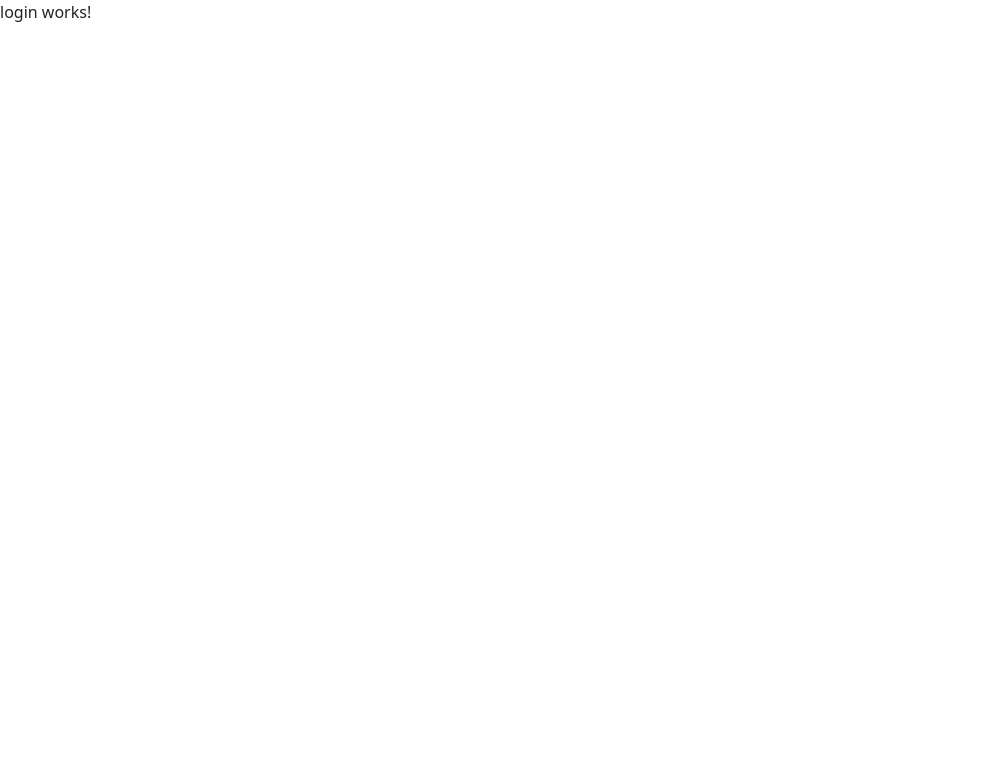
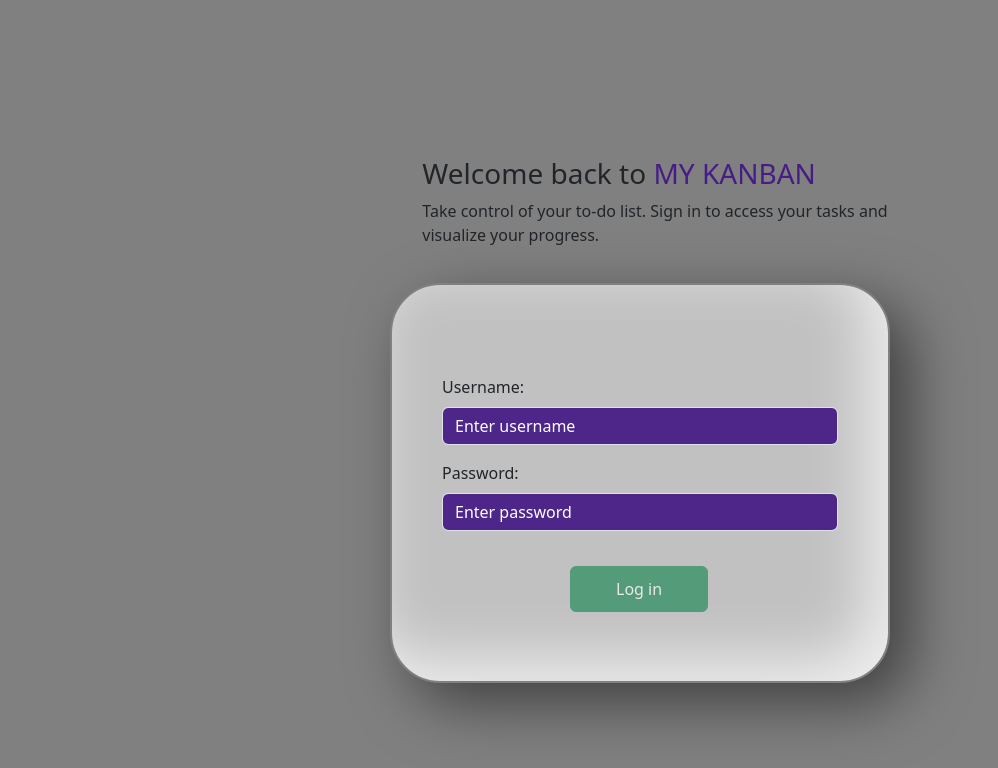
Before and after one commit to tarun19991121/My-Kanban, an Angular app: page /login in a window 1280 px wide. Shown: the top 768 px of the page, without its empty margins (0-998 px from the left). Built offline with nearby package versions, Linux system fonts and the light colour scheme; no server answers.

Commit message:
added Login Component

```diff
--- a/src/app/app.component.ts
+++ b/src/app/app.component.ts
@@ -1,3 +1,4 @@
+import { provideHttpClient } from '@angular/common/http';
 import { Component } from '@angular/core';
 import { RouterLink, RouterLinkActive, RouterOutlet } from '@angular/router';
 
--- a/src/app/app.config.ts
+++ b/src/app/app.config.ts
@@ -2,7 +2,8 @@ import { ApplicationConfig, provideZoneChangeDetection } from '@angular/core';
 import { provideRouter } from '@angular/router';
 
 import { routes } from './app.routes';
+import { provideHttpClient } from '@angular/common/http';
 
 export const appConfig: ApplicationConfig = {
-  providers: [provideZoneChangeDetection({ eventCoalescing: true }), provideRouter(routes)]
+  providers: [provideHttpClient(), provideZoneChangeDetection({ eventCoalescing: true }), provideRouter(routes)]
 };
--- a/src/app/components/login/login.component.css
+++ b/src/app/components/login/login.component.css
@@ -0,0 +1,61 @@
+.external-div {
+    height: 100vh;
+    margin: 0;
+    background-color: gray;
+}
+
+.next-inner {
+    margin-top: 20px;
+    height: 400px;
+    width: 500px;
+    background-color: #c1c1c1;
+    padding: 50px;
+    border-radius: 50px;
+    border: 2px solid gray;
+    box-shadow: 20px 20px 60px #00000080, inset -20px -20px 60px #ffffffba;
+}
+
+.inner {
+    margin-top: 40px;
+}
+
+.heading {
+    color: rgb(70, 29, 132);
+}
+
+.external-div {
+    display: flex;
+    flex-direction: column;
+    align-items: center;
+    justify-content: center;
+}
+
+#log-but {
+    padding: 10px;
+    padding-left: 45px;
+    padding-right: 45px;
+
+    margin-left: 128px;
+    margin-top: 10px;
+}
+
+.form-all {
+    margin-top: 40px;
+}
+
+.inner {
+    margin-left: 30px;
+}
+
+.form-control {
+    background-color: rgb(78, 38, 138);
+    color: white;
+}
+
+.form-control::placeholder {
+    color: white;
+}
+
+.form-3 {
+    margin-top: 25px;
+}
--- a/src/app/components/login/login.component.html
+++ b/src/app/components/login/login.component.html
@@ -1 +1,55 @@
-<p>login works!</p>
+<div class="external-div">
+    <div class="inner">
+      <div class="inner-1">
+        <h3 class="text-t">Welcome back to <span class="heading">MY KANBAN</span></h3>
+      </div>
+      <div class="inner-2">
+        <p class="text-34">Take control of your to-do list. Sign in to access your tasks and
+          <br>
+          visualize your progress.
+        </p>
+      </div>
+    </div>
+
+    <div class="next-inner">
+      <div class="form">
+        <form action="/action_page.php" #form="ngForm" >
+          <div class="form-all">
+            <div class="form-in1">
+              <div class="mb-3 mt-3">
+                <label for="uname" class="form-label">Username:</label>
+                <input type="text" name="username" #username="ngModel" class="form-control" [(ngModel)]="userobj.username"
+                  id="uname" minlength="5" placeholder="Enter username" required>
+                <div class="text-danger">
+                  @if((username.touched || username.dirty) && username.errors?.['required']){
+                  <span>This is required</span>
+                  } @else if ((username.touched || username.dirty) &&username.errors?.['minlength']) {
+                  <span>Minimum 5 chars required!!</span>
+                  }
+                </div>
+              </div>
+            </div>
+
+            <div class="form-in2">
+              <div class="mb-3">
+                <label for="pwd" class="form-label">Password:</label>
+                <input type="password" name="password" #name="ngModel" class="form-control" [(ngModel)]="userobj.password"
+                  id="pwd" minlength="5" placeholder="Enter password" required>
+                <div class="text-danger">
+                  @if((name.touched || name.dirty) && name.errors?.['required']){
+                  <span>This is required</span>
+                  } @else if ((name.touched || name.dirty) &&name.errors?.['minlength']) {
+                  <span>Minimum 5 chars required!!</span>
+                  }
+                </div>
+              </div>
+            </div>
+
+            <div class="form-3">
+              <button type="submit" class="btn btn-success" [disabled]="form.invalid" id="log-but" (click)="getusername()">Log in</button>
+            </div>
+          </div>
+        </form>
+      </div>
+    </div>
+  </div>
--- a/src/app/components/login/login.component.ts
+++ b/src/app/components/login/login.component.ts
@@ -1,12 +1,35 @@
+import { CommonModule } from '@angular/common';
 import { Component } from '@angular/core';
+import { Short } from '../../model/interface/short';
+import { FormsModule } from '@angular/forms';
+import { HttpClient } from '@angular/common/http';
 
 @Component({
   selector: 'app-login',
   standalone: true,
-  imports: [],
+  imports: [FormsModule, CommonModule],
   templateUrl: './login.component.html',
   styleUrl: './login.component.css'
 })
 export class LoginComponent {
+  userobj: Short = {
+    username: '',
+    password: '',
+  };
 
+  userlist: any[] = []; //array to hold api response.
+
+  constructor(private http: HttpClient) {
+    //dependancy injection
+    this.http.get('write api here').subscribe((res: any) => {
+      //get api call
+      this.userlist = res;
+    });
+  }
+
+  // welcome(){
+  //   alert("welcome user");
+  // }
+
+  getusername() { }
 }
--- /dev/null
+++ b/src/app/model/interface/short.ts
@@ -0,0 +1,4 @@
+export interface Short {
+    username: string,
+    password: string
+}
```
